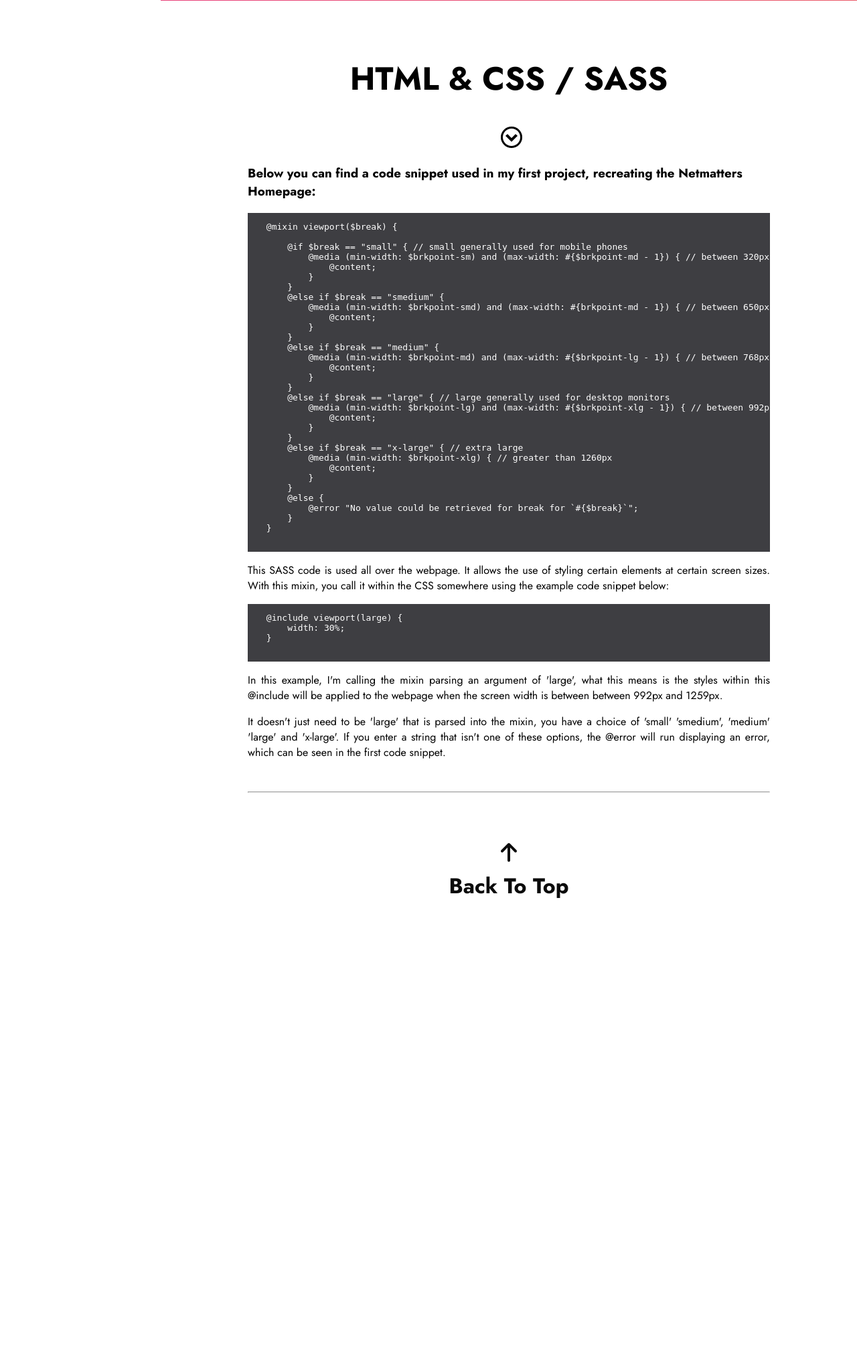
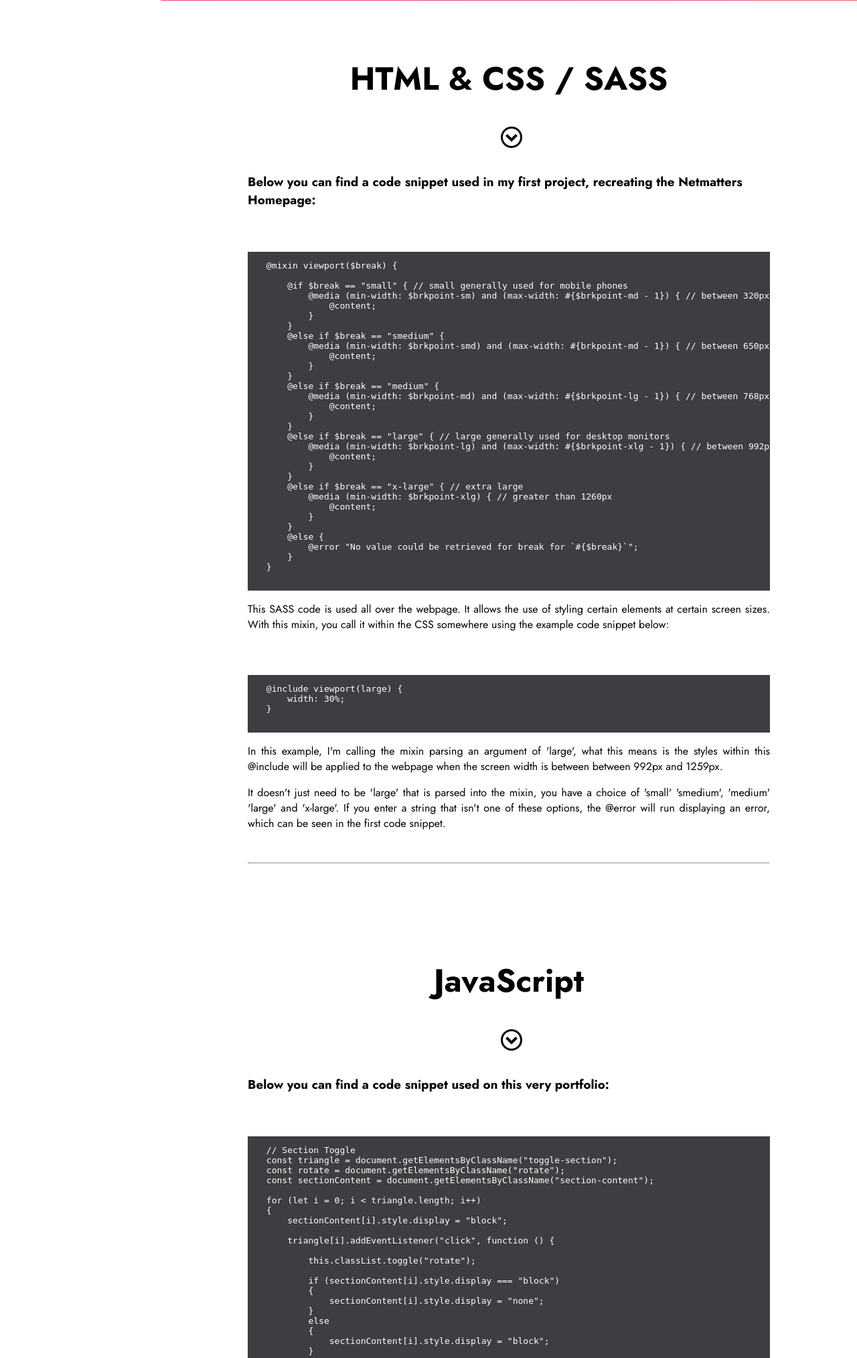
Before and after one commit to dwoodhouse1/Portfolio, a PHP site: page /codingexamples.html in a window 1280 px wide. Shown: the part 799-2827 px from the top of the page at 67% size. Before the commit the page ends 2140 px from the top, so only its background shows below. Run offline with PHP 8.4, Linux system fonts and the light colour scheme.

Commit message:
JavaScript Code Snippet
Added JavaScript code snippet section. This is ready for peer review

```diff
--- a/codingexamples.html
+++ b/codingexamples.html
@@ -82,7 +82,6 @@
             </div>
         </header>
 
-        <!--Coming Soon Section-->
         <div class="container__center ishidden__section">
             <div class="section-title">
                 <h1 class="text-center">HTML & CSS / SASS</h1>
@@ -162,6 +161,131 @@
 
         </div>
 
+        <div class="container__center ishidden__section">
+            <div class="section-title">
+                <h1 class="text-center">JavaScript</h1>
+                <button class="toggle-section "><svg class="icon icon-circle-right"><use xlink:href="#icon-circle-right"></use></svg></button>
+
+            </div>
+            <div class="section-content">
+                <h3>Below you can find a code snippet used on this very portfolio:</h3>
+                <div class="container__code">
+                <code>
+                    <pre>
+                        // Section Toggle
+                        const triangle = document.getElementsByClassName("toggle-section");
+                        const rotate = document.getElementsByClassName("rotate");
+                        const sectionContent = document.getElementsByClassName("section-content");
+
+                        for (let i = 0; i < triangle.length; i++)
+                        {
+                            sectionContent[i].style.display = "block";
+
+                            triangle[i].addEventListener("click", function () {
+
+                                this.classList.toggle("rotate");
+
+                                if (sectionContent[i].style.display === "block")
+                                {
+                                    sectionContent[i].style.display = "none";
+                                }
+                                else
+                                {
+                                    sectionContent[i].style.display = "block";
+                                }
+
+                            });
+                        }
+                    </pre>
+                </code>
+
+            </div>
+
+            <p> This JavaScript code is used for the toggle buttons you can find scattered across this website. It is used to allow users to expand or collapse sections of content
+                once they click on the button (it will alternate between expanding or collapsing the corrosponding content with each button click).
+            </p>
+
+            <p> This is useful for users when they are reading a long wordy webpage and may lose track of where they are. Once they have finished reading a section of content,
+                they can simply hide that section so they don't have to interact with it again unless they choose to do so.
+            </p>
+
+            <h3>Below you can find an in-depth explination of each section of code listed in the code snippet above:</h3>
+
+            <div class="container__code">
+                <code>
+                    <pre>
+                        const triangle = document.getElementsByClassName("toggle-section");
+                        const rotate = document.getElementsByClassName("rotate");
+                        const sectionContent = document.getElementsByClassName("section-content");
+                    </pre>
+                </code>
+            </div>
+
+            <p>To start with, we must locate the class names associated with the button and the section of content we want to display or hide and store
+                them in variables named "triangle", "rotate", and "sectionContent". The rotate class is no-where to be found
+                on the webpage itself, but is useful here as it provides the necessary CSS properties to rotate the button icon on button press.
+            </p>
+
+
+            <div class="container__code">
+                <code>
+                    <pre>
+                        for (let i = 0; i < triangle.length; i++)
+                        {
+                            sectionContent[i].style.display = "block";
+                            ...
+                    </pre>
+                </code>
+            </div>
+
+            <p>Next, we start a for loop to loop through all the buttons found within the triangle variable. Whilst looping through all these buttons, we set the
+                display value of the corrosponding sectionContent variable to "block". This means that on page load, all sections of content will be displayed.
+            </p>
+
+            <div class="container__code">
+                <code>
+                    <pre>
+                        triangle[i].addEventListener("click", function () {
+
+                            this.classList.toggle("rotate");
+                            ...
+                    </pre>
+                </code>
+            </div>
+
+            <p>Now, within the for loop we also add an event listener to every button contained within the triangle variable. In this case it means that whenever
+                the triangle variable is pressed on the webpage, something happens. To start with, we toggle the class named "rotate" on and off with every button press, which as mentioned earlier,
+                will add the CSS properties to the buttons, making them rotate once they are clicked on.
+            </p>
+
+            <div class="container__code">
+                <code>
+                    <pre>
+                            if (sectionContent[i].style.display === "block")
+                            {
+                                sectionContent[i].style.display = "none";
+                            }
+                            else
+                            {
+                                sectionContent[i].style.display = "block";
+                            }
+
+                        });
+                    }
+                    </pre>
+                </code>
+            </div>
+
+            <p>Finally, within the event listener we also add an if statement which checks to see if the section of content that corrosponds with the button pressed is showing or not.
+                If the content is showing, the next button press will hide the content. If the content is hidden, the next button press will show the content.
+                Now all thats left is to close up the event listener and the for loop, as all the code required is now implemented.
+            </p>
+            <br>
+            <hr>
+            </div>
+
+        </div>
+
         <footer>
             <!--Back To Top Link-->
             <div class="footer__container">
--- a/index.html
+++ b/index.html
@@ -110,12 +110,12 @@
                             </div>
                         </a>
 
-                        <a href="#" target="_blank" class="project__block project__block--hover">
+                        <a href="http://js-array.drew-woodhouse.netmatters-scs.co.uk" target="_blank" class="project__block project__block--hover">
                             <div class="project__block--content project__block--content-height">
                                 <img src="img/coming-soon.PNG" alt="Coming Soon">
                                 <div class="project__block-text margin-left margin-bottom">
-                                    <h2 class="h3 text-center">Project 2</h2>
-                                    <p>Coming Soon...<br>&nbsp;<br>&nbsp;</p>
+                                    <h2 class="h3 text-center">JavaScript Array</h2>
+                                    <p>JavaScript Array description will go here.<br>&nbsp;<br>&nbsp;</p>
                                 </div>
                             </div>
                             <div class="project__block--view">
--- a/js/sectionToggle.js
+++ b/js/sectionToggle.js
@@ -1,28 +1,23 @@
 // Section Toggle
 const triangle = document.getElementsByClassName("toggle-section");
-const rotate = document.querySelector(".rotate");
+const rotate = document.getElementsByClassName("rotate");
 const sectionContent = document.getElementsByClassName("section-content");
-
-let isSectionToggled = document.getElementsByClassName("ishidden__section");
-console.log(triangle.length);
 
 for (let i = 0; i < triangle.length; i++)
 {
     sectionContent[i].style.display = "block";
-    console.log(sectionContent[i].style.display);
+
     triangle[i].addEventListener("click", function () {
+
         this.classList.toggle("rotate");
-        console.log(sectionContent[i].style.display);
 
-        if(sectionContent[i].style.display === "block")
+        if (sectionContent[i].style.display === "block")
         {
             sectionContent[i].style.display = "none";
-            console.log("should be none");
         }
         else
         {
            sectionContent[i].style.display = "block";
-           console.log("Should be block");
         }
 
     });
--- a/scss/base/_base.scss
+++ b/scss/base/_base.scss
@@ -111,4 +111,8 @@ code {
 
 .section-content {
     display: block;
+
+    & h3 {
+        margin-top: 2rem;
+    }
 }
--- a/scss/layout/_container.scss
+++ b/scss/layout/_container.scss
@@ -21,7 +21,9 @@
 .container {
 
     &__code {
+
         background-color: $vscode-grey;
+        margin-top: 4rem;
         overflow-x: auto;
     }
 
--- a/scss/modules/_buttons.scss
+++ b/scss/modules/_buttons.scss
@@ -103,6 +103,7 @@
   transform: rotate(90deg);
   transition: .5s;
   font-size: 2rem;
+  cursor: pointer;
 }
 
 .rotate {
```
Also changed, not shown: css/application.css.
